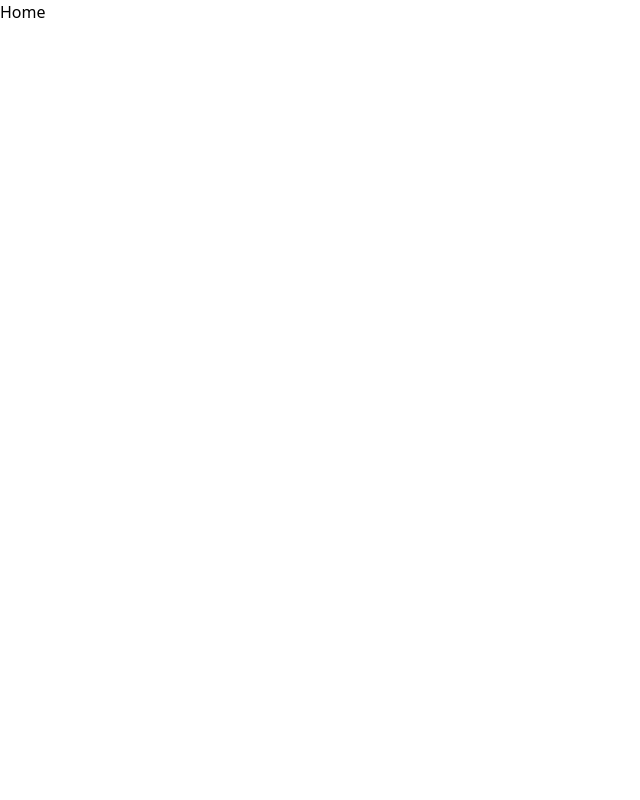
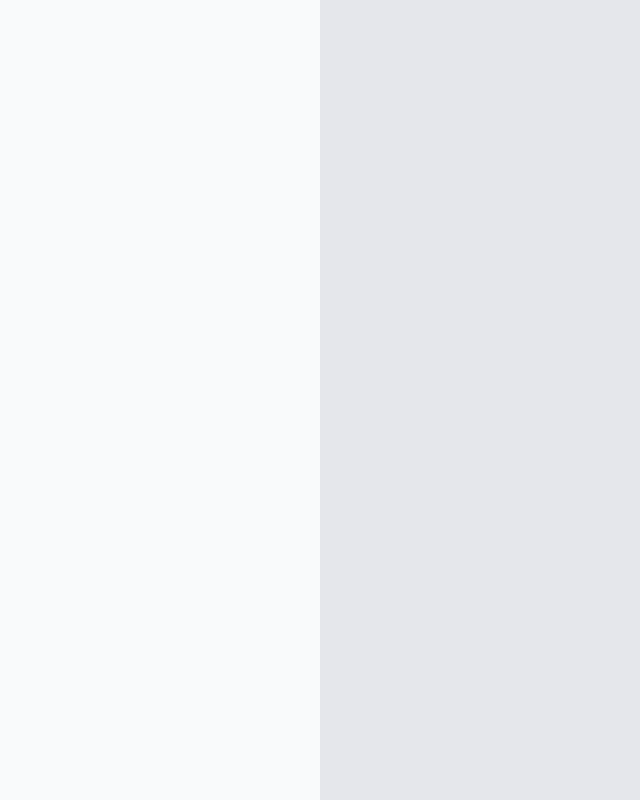
Before and after one commit to leoavelino7/avelino-music, a React (Create React App) app: page / in a window 1280 px wide. Shown: the whole page, without its empty margins (0-640 px from the left). Built offline with nearby package versions, Linux system fonts and the light colour scheme.

Commit message:
WIP: definindo a estrutura da pagina Home

```diff
--- a/src/ui/pages/Home.tsx
+++ b/src/ui/pages/Home.tsx
@@ -1,3 +1,11 @@
-const Home: React.FC = () => <h1>Home</h1>
+const Home: React.FC = () => (
+  <div className="flex flex-col h-screen justify-between">
+    <div className="grid grid-rows-3 grid-cols-12 flex-grow">
+      <header className="col-span-2 lg:col-span-3 row-span-3 hidden lg:flex relative  bg-gray-50 dark:bg-black" />
+      <div className="col-span-12 lg:col-span-9 row-span-3 px-3 lg:px-5 bg-white lg:bg-gray-200 dark:bg-black lg:dark:bg-customBlack" />
+    </div>
+    <div className="fixed bottom-0 w-full bg-customBlack" />
+  </div>
+)
 
 export default Home
```
